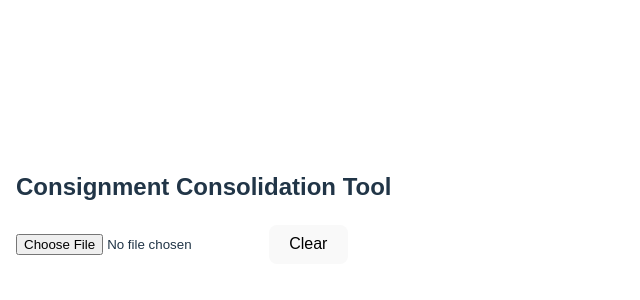
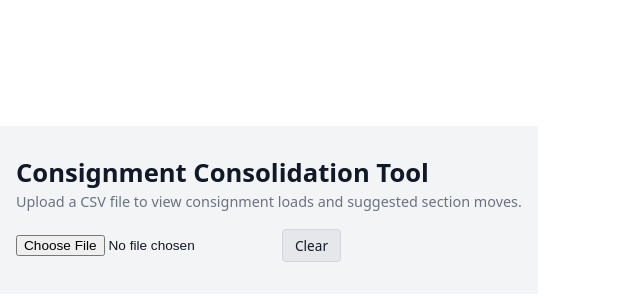
Before and after one commit to ajaisangha/consignment-consolidation, a React (Vite) app in the folder consolidation/: page / in a window 1280 px wide. Shown: the part 190-490 px from the top of the page, without its empty margins (0-640 px from the left). Built offline with nearby package versions, Linux system fonts and the light colour scheme.

Commit message:
style update 1

```diff
--- a/consolidation/src/App.css
+++ b/consolidation/src/App.css
@@ -1,31 +1,107 @@
 .app {
   font-family: system-ui, -apple-system, BlinkMacSystemFont, "Segoe UI", sans-serif;
   padding: 16px;
+  background-color: #f3f4f6;
+  color: #111827;
 }
 
-h1 {
-  font-size: 1.5rem;
-  margin-bottom: 12px;
+/* Header */
+.app-header {
+  margin-bottom: 16px;
 }
 
+.app-header h1 {
+  font-size: 1.6rem;
+  margin-bottom: 4px;
+}
+
+.app-subtitle {
+  font-size: 0.9rem;
+  color: #6b7280;
+  margin: 0;
+}
+
+/* Controls */
+.controls {
+  display: flex;
+  align-items: center;
+  gap: 8px;
+  margin-bottom: 16px;
+}
+
+.controls input[type="file"] {
+  font-size: 0.85rem;
+}
+
+/* Button styles */
+.btn {
+  padding: 6px 12px;
+  font-size: 0.85rem;
+  border-radius: 4px;
+  border: 1px solid transparent;
+  cursor: pointer;
+  transition: background-color 0.15s ease, color 0.15s ease, border-color 0.15s ease;
+}
+
+.btn-secondary {
+  background-color: #e5e7eb;
+  color: #111827;
+  border-color: #d1d5db;
+}
+
+.btn-secondary:hover {
+  background-color: #d1d5db;
+}
+
+/* Panels layout (unchanged layout, just polished) */
+.panels {
+  display: flex;
+  gap: 16px;
+  align-items: flex-start;
+}
+
+/* Individual panel */
+.panel {
+  background-color: #ffffff;
+  border-radius: 6px;
+  box-shadow: 0 1px 3px rgba(15, 23, 42, 0.08);
+  padding: 12px;
+  flex: 1;
+  min-width: 0;
+}
+
+.panel h3 {
+  font-size: 1rem;
+  margin: 0 0 8px;
+  color: #111827;
+}
+
+/* Tables */
 table {
   border-collapse: collapse;
-  margin-top: 16px;
+  margin-top: 8px;
   width: 100%;
 }
 
 th,
 td {
-  border: 1px solid #ddd;
-  padding: 4px 8px;
+  border: 1px solid #e5e7eb;
+  padding: 6px 8px;
   text-align: left;
   font-size: 0.85rem;
 }
 
 th {
-  background-color: #f5f5f5;
+  background-color: #f9fafb;
+  font-weight: 600;
+  color: #374151;
 }
 
+tr:nth-child(even) td {
+  background-color: #f9fafb;
+}
+
+/* Tote coloring using your existing classes */
 .tote.green {
   background-color: #c6f6d5;
 }
@@ -37,3 +113,10 @@ th {
 .tote.red {
   background-color: #feb2b2;
 }
+
+/* Empty states */
+.empty-text {
+  font-size: 0.85rem;
+  color: #6b7280;
+  margin-top: 8px;
+}
--- a/consolidation/src/App.jsx
+++ b/consolidation/src/App.jsx
@@ -1,5 +1,6 @@
-import Papa from "papaparse"; // npm install papaparse
+import Papa from "papaparse";
 import React, { useState, useRef } from "react";
+import "./App.css";
 
 // Helper: parse "0/30" -> 30
 const parseTotes = (value) => {
@@ -11,10 +12,10 @@ const parseTotes = (value) => {
 };
 
 // Helper: color based on totes
-const getColor = (totes) => {
-  if (totes < 20) return "lightgreen";
+const getColorClass = (totes) => {
+  if (totes < 20) return "green";
   if (totes < 30) return "orange";
-  return "lightcoral";
+  return "red";
 };
 
 const App = () => {
@@ -163,27 +164,32 @@ const App = () => {
   const chillMoves = moves.filter((m) => m.type === "chill");
 
   return (
-  <div style={{ padding: "16px", fontFamily: "sans-serif" }}>
-    <h2>Consignment Consolidation Tool</h2>
+    <div className="app">
+      <header className="app-header">
+        <h1>Consignment Consolidation Tool</h1>
+        <p className="app-subtitle">
+          Upload a CSV file to view consignment loads and suggested section moves.
+        </p>
+      </header>
 
+      <div className="controls">
         <input
           type="file"
           accept=".csv"
           onChange={handleFileChange}
-      style={{ marginBottom: "16px" }}
+          ref={fileInputRef}
         />
+        <button className="btn btn-secondary" onClick={handleClear}>
+          Clear
+        </button>
+      </div>
 
       {consignments.length > 0 && (
-      <div style={{ display: "flex", gap: "16px", alignItems: "flex-start" }}>
+        <div className="panels">
           {/* Consignment summary */}
-        <div>
+          <div className="panel">
             <h3>Consignment Summary</h3>
-          <table
-            border="1"
-            cellPadding="4"
-            cellSpacing="0"
-            style={{ borderCollapse: "collapse", marginBottom: "16px" }}
-          >
+            <table>
               <thead>
                 <tr>
                   <th>Shipment</th>
@@ -197,18 +203,10 @@ const App = () => {
                   <tr key={c.id}>
                     <td>{c.shipment}</td>
                     <td>{c.consignment}</td>
-                  <td
-                    style={{
-                      backgroundColor: getColor(c.ambientTotes),
-                    }}
-                  >
+                    <td className={`tote ${getColorClass(c.ambientTotes)}`}>
                       {c.ambientTotes}
                     </td>
-                  <td
-                    style={{
-                      backgroundColor: getColor(c.chillTotes),
-                    }}
-                  >
+                    <td className={`tote ${getColorClass(c.chillTotes)}`}>
                       {c.chillTotes}
                     </td>
                   </tr>
@@ -218,17 +216,14 @@ const App = () => {
           </div>
 
           {/* Ambient moves table */}
-        <div>
+          <div className="panel">
             <h3>Ambient section</h3>
             {ambientMoves.length === 0 ? (
-            <p>No ambient section moves that keep each section ≤ 40 totes.</p>
+              <p className="empty-text">
+                No ambient section moves that keep each section ≤ 40 totes.
+              </p>
             ) : (
-            <table
-              border="1"
-              cellPadding="4"
-              cellSpacing="0"
-              style={{ borderCollapse: "collapse", marginBottom: "16px" }}
-            >
+              <table>
                 <thead>
                   <tr>
                     <th>Source consignment</th>
@@ -248,17 +243,14 @@ const App = () => {
           </div>
 
           {/* Chill moves table */}
-        <div>
+          <div className="panel">
             <h3>Chill section</h3>
             {chillMoves.length === 0 ? (
-            <p>No chill section moves that keep each section ≤ 40 totes.</p>
+              <p className="empty-text">
+                No chill section moves that keep each section ≤ 40 totes.
+              </p>
             ) : (
-            <table
-              border="1"
-              cellPadding="4"
-              cellSpacing="0"
-              style={{ borderCollapse: "collapse" }}
-            >
+              <table>
                 <thead>
                   <tr>
                     <th>Source consignment</th>
@@ -278,12 +270,8 @@ const App = () => {
           </div>
         </div>
       )}
-
-<button onClick={handleClear}>Clear</button>
-
     </div>
   );
-
 };
 
 export default App;
```
Lines whose indentation alone changed are shown as unchanged.
